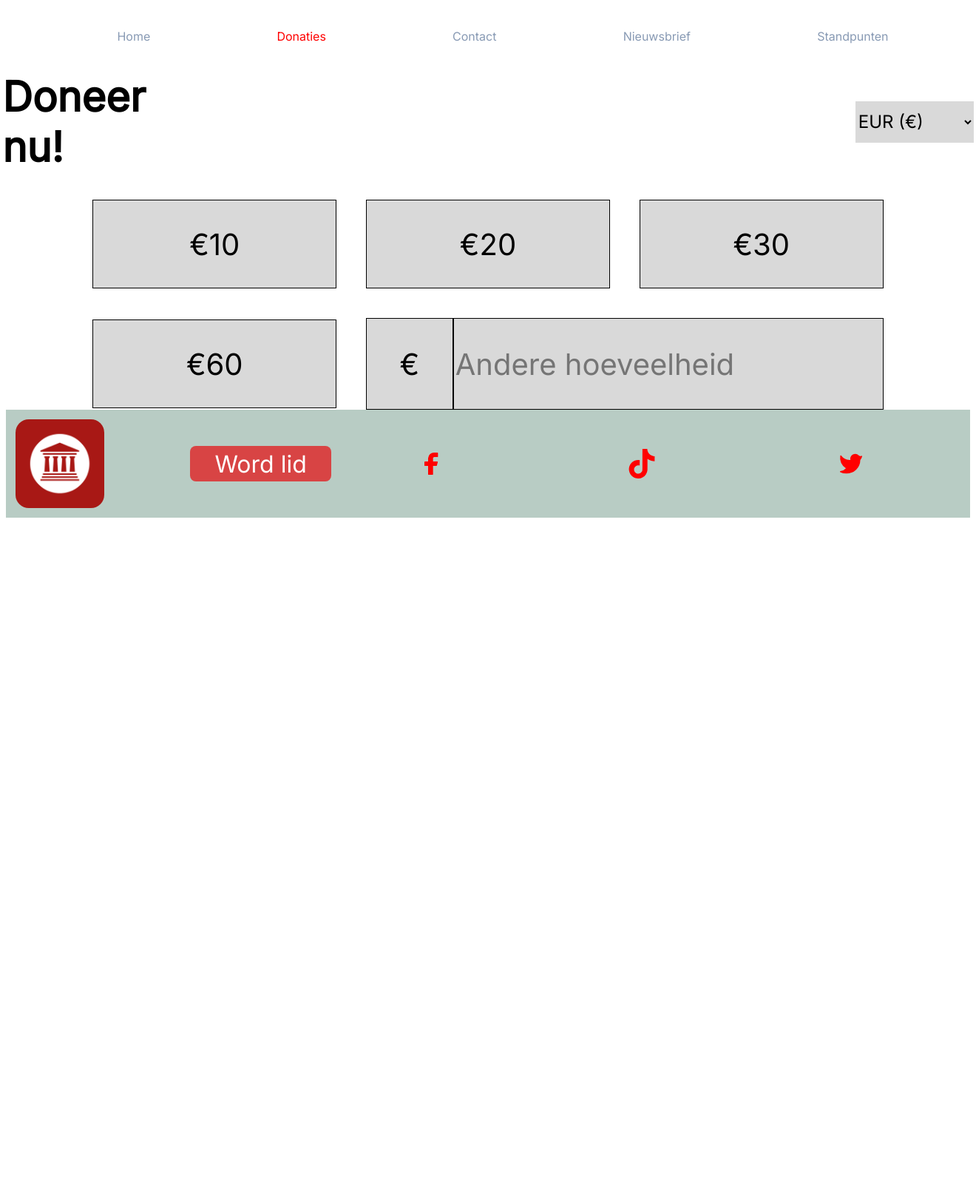
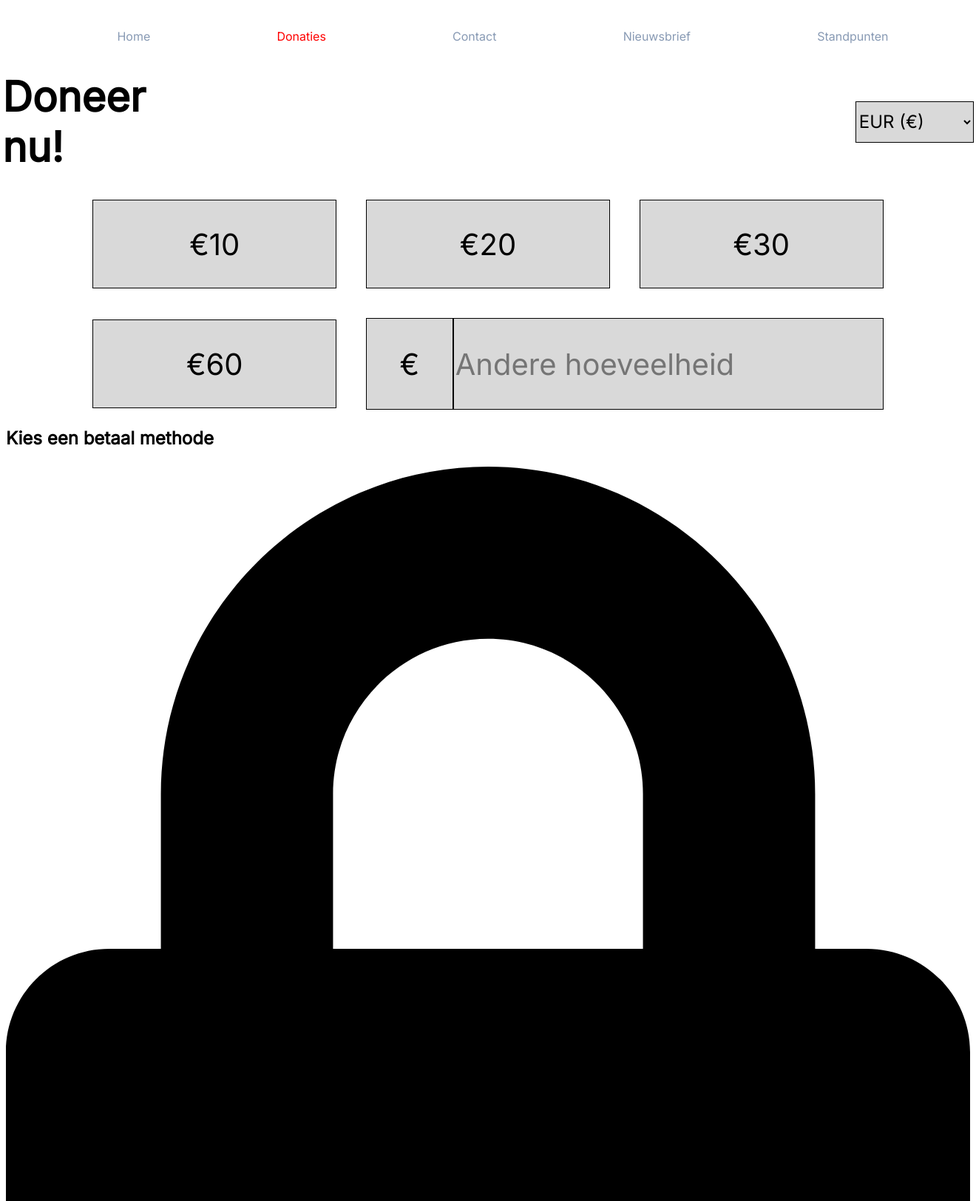
Before and after one commit to Nexortge/Project-2-FVD, a PHP site: page /donaties.php in a window 1320 px wide. Shown: the part 256-1880 px from the top of the page at 74% size. Before the commit the page ends 956 px from the top, so only its background shows below. Run offline with PHP 8.4, Linux system fonts and the light colour scheme.

Commit message:
doneer pagina geupdate

```diff
--- a/css/donaties.css
+++ b/css/donaties.css
@@ -13,7 +13,7 @@ h1 {
     width: 20vmin;
     height: 7vmin;
     border-radius: 0;
-    border: none;
+    border: black solid 1px;
     outline: none;
     font-size: 3vmin;
     background-color: #D9D9D9;
@@ -54,3 +54,8 @@ h1 {
 #schijtende-mensen {
     background-color: #D9D9D9;
 }
+
+#kies-betaal{
+    font-weight: 600;
+    font-size: 3vmin;
+}
--- a/php/donaties.php
+++ b/php/donaties.php
@@ -34,8 +34,9 @@
         </div>
 
     </div>
-
-
+    <p id="kies-betaal">Kies een betaal methode</p>
+    <svg id="lock-logo" viewBox="0 0 448 512" xmlns="http://www.w3.org/2000/svg"><path d="m400 224h-24v-72c0-83.8-68.2-152-152-152s-152 68.2-152 152v72h-24c-26.5 0-48 21.5-48 48v192c0 26.5 21.5 48 48 48h352c26.5 0 48-21.5 48-48v-192c0-26.5-21.5-48-48-48zm-104 0h-144v-72c0-39.7 32.3-72 72-72s72 32.3 72 72z"/></svg>
+    <p id="veilig">Veilig betalen</p>
 
 
     <?php
```
